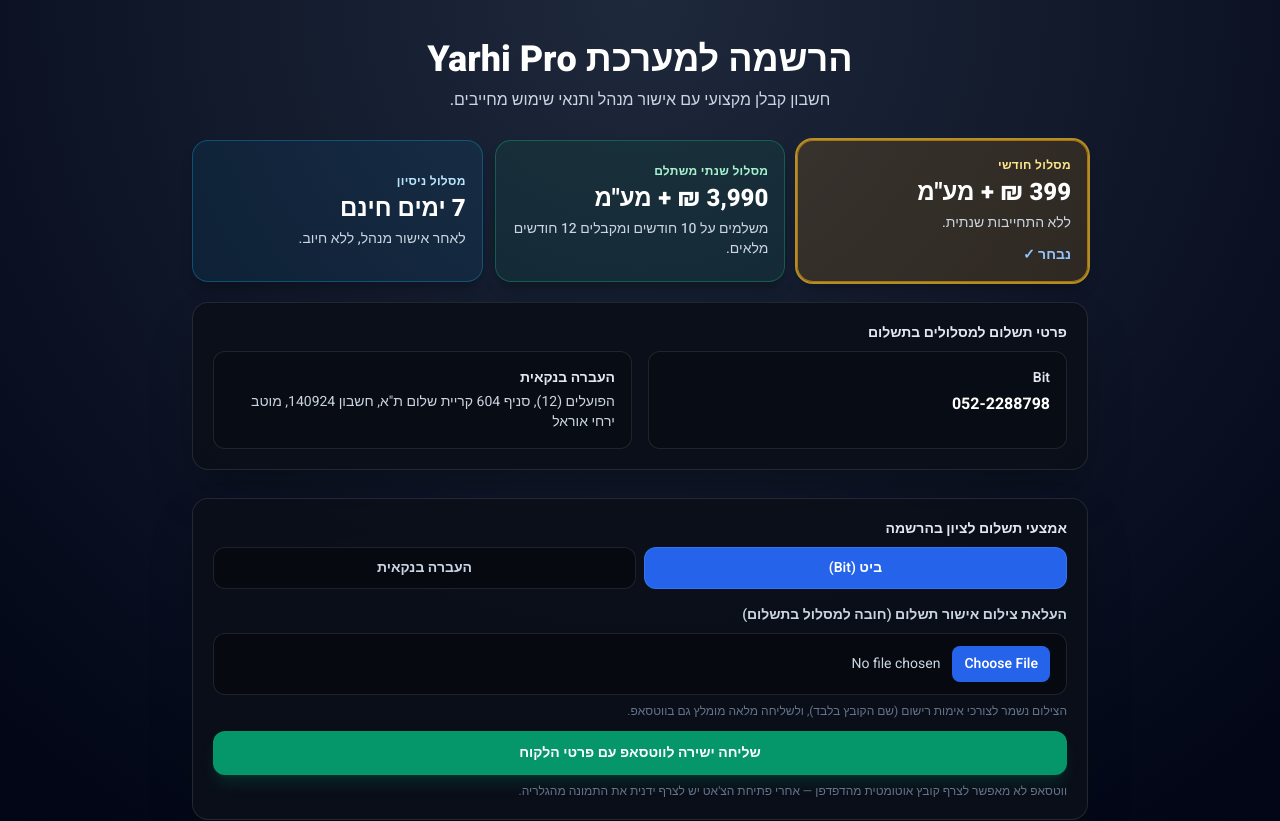
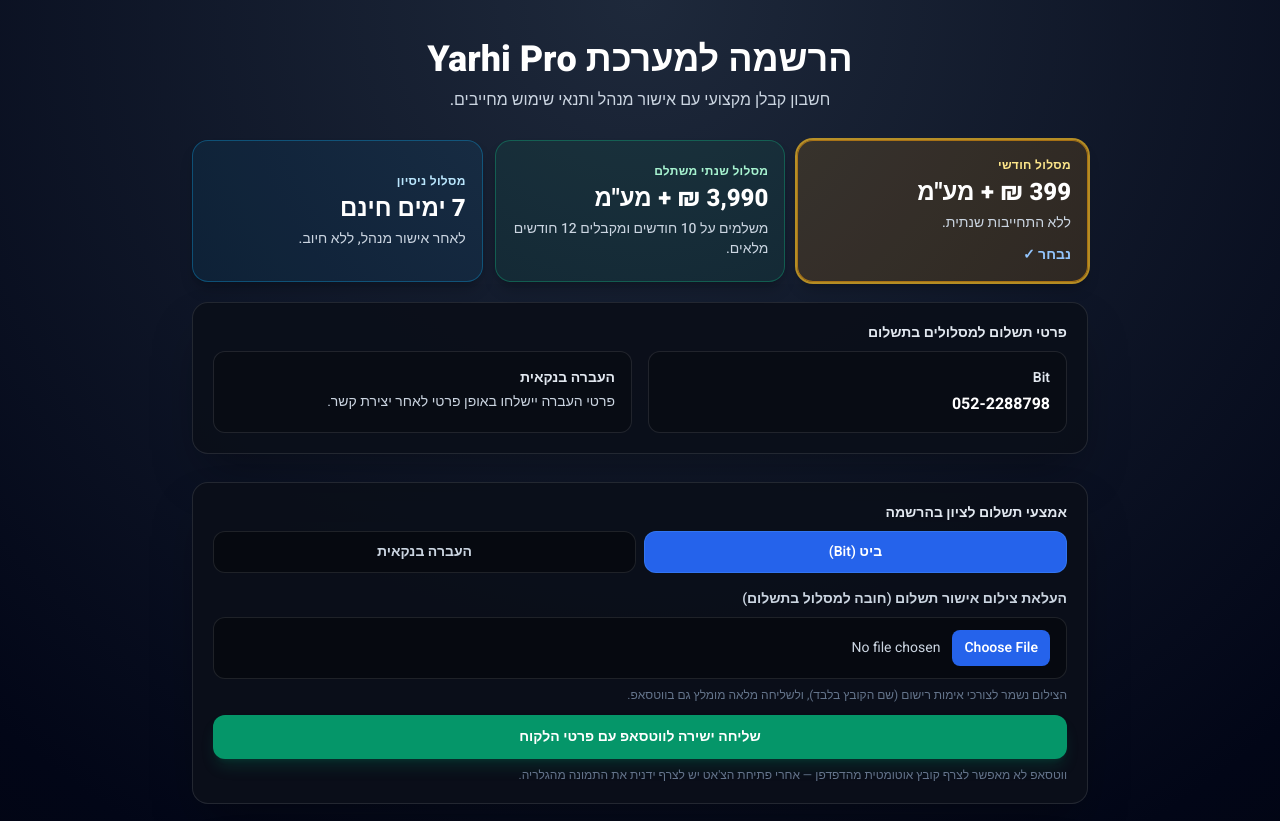
Before and after one commit to orelyarchi25-commits/yarhi-pro-web, a Next.js app: page /register in a window 1280 px wide. Shown: the top 821 px of the page. Built offline with nearby package versions, Linux system fonts and the light colour scheme; no server answers.

Commit message:
Remove exposed bank account details from register page

```diff
--- a/app/register/page.tsx
+++ b/app/register/page.tsx
@@ -285,7 +285,7 @@
             </div>
             <div className="rounded-xl border border-white/10 bg-black/20 p-4 text-slate-300">
               <p className="font-semibold text-slate-200">העברה בנקאית</p>
-              <p className="mt-1">הפועלים (12), סניף 604 קריית שלום ת&quot;א, חשבון 140924, מוטב ירחי אוראל</p>
+              <p className="mt-1">פרטי העברה יישלחו באופן פרטי לאחר יצירת קשר.</p>
             </div>
           </div>
         </div>
```
